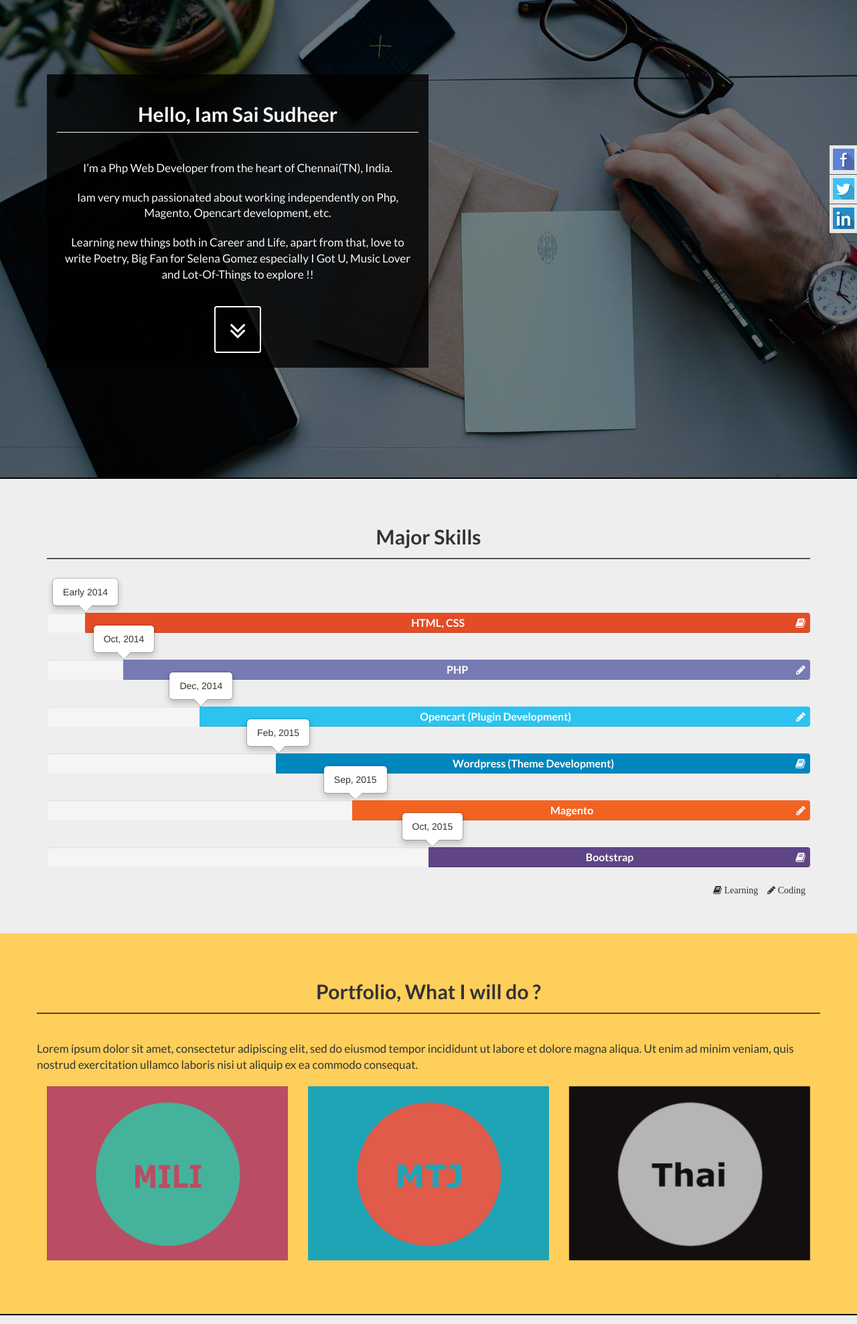
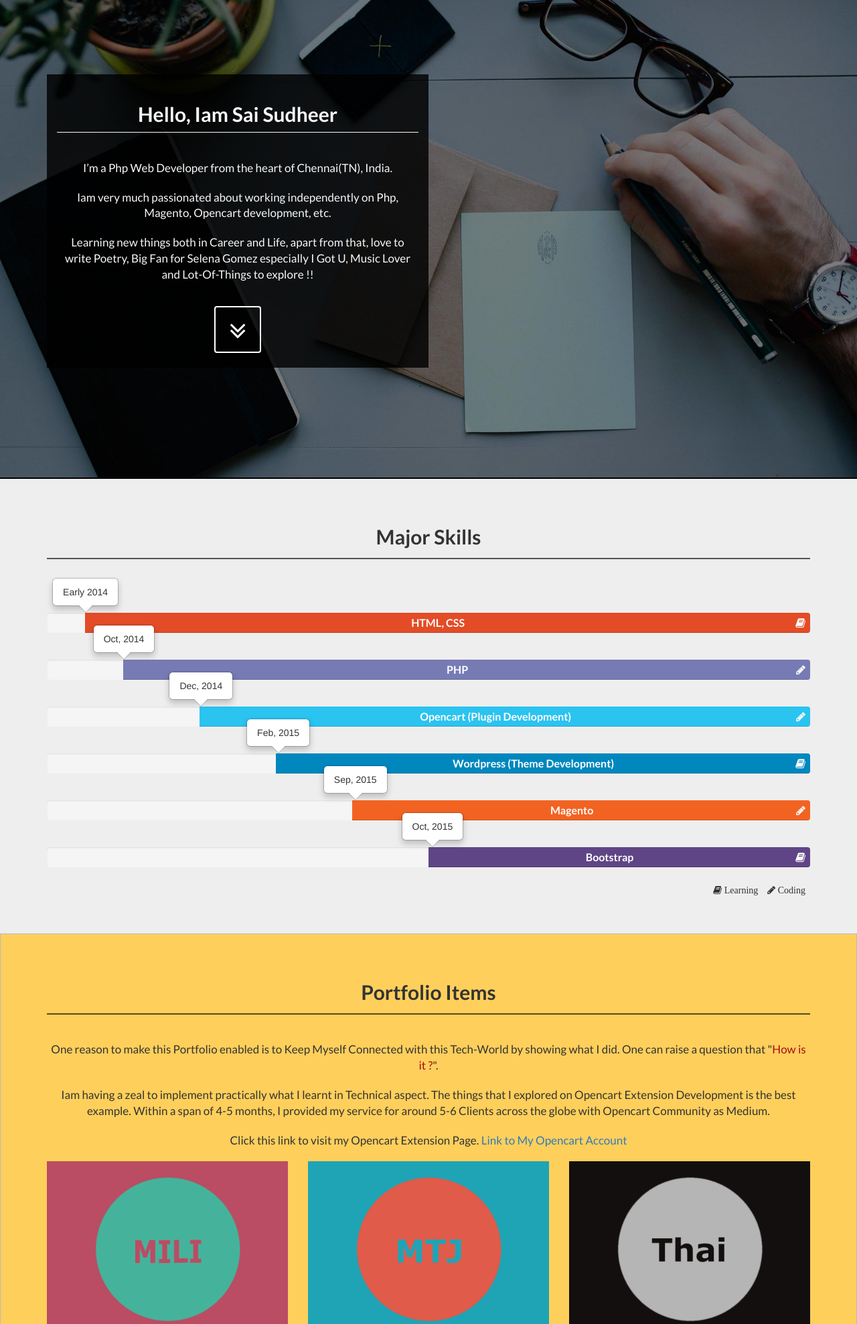
Before and after one commit to IamSaiSudheer/IamSaiSudheer, a PHP site: page / in a window 1280 px wide. Shown: the part 53-2030 px from the top of the page at 67% size. Run offline with PHP 8.4, Linux system fonts and the light colour scheme; some libraries are stand-ins or nearby versions.

Commit message:
Integrated the Portfolio Section fully and fixed some issues.

```diff
--- a/css/iamsaisudheer-style.css
+++ b/css/iamsaisudheer-style.css
@@ -536,3 +536,7 @@ li[data-position="90"] {
   opacity: 0;
   display: none;
 }
+.content-section-a {
+  position: relative;
+  border: 1px solid #BBB;
+}
--- a/index.html
+++ b/index.html
@@ -74,10 +74,19 @@
                                 <hr class="intro-divider">
                                 <p class="lead">I’m a Php Web Developer from the heart of Chennai(TN), India.</p>
                                 <p class="lead"> Iam very much passionated about working independently on Php, Magento, Opencart development, etc.</p>
+                                <div class="hidden-xs">
                                     <p class="lead">Learning new things both in Career and Life, apart from that, love to write Poetry, Big Fan for Selena Gomez especially I Got U, Music Lover and Lot-Of-Things to explore !!</p>
+                                </div>
+                                <div class="hidden-xs">
                                     <a href="#skills" class="btn btn-circle page-scroll">
                                         <i class="fa fa-angle-double-down animated"></i>
                                     </a>
+                                </div>
+                                <div class="visible-xs">
+                                    <a href="#skills">
+                                        <i class="fa fa-angle-double-down animated fa-3x"></i>
+                                    </a>
+                                </div>
                             </div>
                         </div>
                     </div>
@@ -166,11 +175,21 @@
             <div class="content-section-a">
                 <div class="container">
                     <div class="row">
-                        <h2 class="section-heading">Portfolio, What I will do ?</h2>
+                        <div class="col-lg-12">
+                            <h2 class="section-heading">Portfolio Items</h2>
                             <hr class="section-heading-spacer">
-                        <p class="lead">
-                            Lorem ipsum dolor sit amet, consectetur adipiscing elit, sed do eiusmod tempor incididunt ut labore et dolore magna aliqua. Ut enim ad minim veniam, quis nostrud exercitation ullamco laboris nisi ut aliquip ex ea commodo consequat.
+                            <p class="lead" style="text-align: center;">
+                                One reason to make this Portfolio enabled is to Keep Myself Connected with this Tech-World by showing what I did. One can raise a question that "<span class="fill-red">How is it ?</span>".
                             </p>
+
+                            <p class="lead" style="text-align: center;">
+                                Iam having a zeal to implement practically what I learnt in Technical aspect. The things that I explored on Opencart Extension Development is the best example. Within a span of 4-5 months, I provided my service for around 5-6 Clients across the globe with Opencart Community as Medium.
+                            </p>
+
+                            <p class="lead" style="text-align: center;">
+                                Click this link to visit my Opencart Extension Page. <a href="http://www.opencart.com/index.php?route=extension/extension&filter_username=IamSaiSudheer" target="_blank">Link to My Opencart Account</a>
+                            </p>
+                        </div>
                     </div>
 
                     <div class="row">
@@ -214,9 +233,6 @@
         <div class="content-section-b">
             <div class="container">
                 <div class="row">
-                    <h2 class="section-heading">Testimonials</h2>
-                    <hr class="section-heading-spacer">
-
                     <div class="col-md-12">
                         <div class="carousel slide" data-ride="carousel" id="quote-carousel">
                             <!-- Bottom Carousel Indicators -->
@@ -355,7 +371,7 @@
             <div class="container">
                 <div class="row">
                     <div class="col-lg-12 content-align">
-                        <div class="col-lg-6 col-lg-push-6">
+                        <div class="col-lg-4">
                             <ul class="list-inline">
                                 <li>
                                     <a href="#">Home</a>
@@ -374,7 +390,20 @@
                                 </li>
                             </ul>
                         </div>
-                        <div class="col-lg-6 col-lg-pull-6">
+                        <div class="col-lg-4">
+                            <a href="https://www.facebook.com/nekkanti.saisudheer" target="_blank">
+                                <span style="padding: 0px 3px 0px 3px;"><i class="fa fa-facebook fa-lg" aria-hidden="true"></i></span>
+                            </a>
+
+                            <a href="https://twitter.com/nekkanti_sri9" target="_blank">
+                                <span style="padding: 0px 3px 0px 3px;"><i class="fa fa-twitter fa-lg" aria-hidden="true"></i></span>
+                            </a>
+
+                            <a href="https://www.linkedin.com/in/saisudheernekkanti" target="_blank">
+                                <span style="padding: 0px 3px 0px 3px;"><i class="fa fa-linkedin fa-lg" aria-hidden="true"></i></span>
+                            </a>
+                        </div>
+                        <div class="col-lg-4">
                             <p class="copyright">&copy; Copyright 2016, IamSaiSudheer</p>
                         </div>
                     </div>
@@ -404,11 +433,11 @@
                                 </div>
 
                                 <div class="col-md-8 col-lg-8">
-                                    <p>
+                                    <p class="lead">
                                         MILI Store, a creative and unique eCommerce company from Hamburg which is in Germany. It is built on Opencart CMS eCommerce framework. They used the extension which is implemented by Me, downloadable from <a href="http://www.opencart.com/index.php?route=extension/extension/info&extension_id=23763&filter_username=ItsMeSai" target="_blank">Opencart Community</a>.
                                     </p>
 
-                                    <p>
+                                    <p class="lead">
                                         I gave my Support towards solve their issue. The issue is that, they are using a custom Opencart theme. The theme is overriding the Default Extension code structure. I made changes to the Custom Extension and fixed that issue.
                                     </p>
 
@@ -452,9 +481,13 @@
                                 <h2><a href="https://www.mtjcart.com/" target="_blank">MTJ Cart.com</a>, Gujarat(India)</h2>
                                 <hr class="section-heading-spacer">
                                 <img src="img/portfolio/Sellers-MTJCart.png" class="img-responsive img-centered" alt="">
-                                <p>The <a href="https://www.mtjcart.com/" target="_blank">MTJCart.com</a> is an Indian based eCommerce shopping site. It is built on Opencart CMS eCommerce framework. These guys came up with a small requirement i.e., they are looking for a <a href="http://www.opencart.com/index.php?route=extension/extension/info&extension_id=22947&filter_username=ItsMeSai" target="_blank">Notification of Seller not approved</a>, on Multimerch System.</p>
+                                <p class="lead">
+                                    The <a href="https://www.mtjcart.com/" target="_blank">MTJCart.com</a> is an Indian based eCommerce shopping site. It is built on Opencart CMS eCommerce framework. These guys came up with a small requirement i.e., they are looking for a <a href="http://www.opencart.com/index.php?route=extension/extension/info&extension_id=22947&filter_username=ItsMeSai" target="_blank">Notification of Seller not approved</a>, on Multimerch System.
+                                </p>
 
-                                <p>I implemented that admin feature with the help of OCMOD flavour. You can view the sample image attached above in this post.</p>
+                                <p class="lead">
+                                    I implemented that admin feature with the help of OCMOD flavour. You can view the sample image attached above in this post.
+                                </p>
 
                                 <ul class="list-inline item-details">
                                     <li>Client:
@@ -468,7 +501,6 @@
                                         <strong>Opencart Plugin Developement</strong>
                                     </li>
                                 </ul>
-                                <button type="button" class="btn btn-default" data-dismiss="modal"><i class="fa fa-times"></i> Close</button>
                             </div>
                         </div>
                     </div>
@@ -491,8 +523,14 @@
                                 <h2>ThaibyNature.com, Thailand</h2>
                                 <hr class="section-heading-spacer">
 
-                                <p>ThaibyNature.com, is an eCommerce shopping site especially from Thailand itself. That online shop is built on Opencart CMS eCommerce framework.</p>
-                                <p>The requirement is to implement an extension which results in displaying the manufacturer name under the Product label in all possible product layouts with the help of OCMOD option.</p>
+                                <p class="lead">
+                                    ThaibyNature.com, is an eCommerce shopping site especially from Thailand itself. That online shop is built on Opencart CMS eCommerce framework.
+                                </p>
+
+                                <p class="lead">
+                                    The requirement is to implement an extension which results in displaying the manufacturer name under the Product label in all possible product layouts with the help of OCMOD option.
+                                </p>
+
                                 <ul class="list-inline item-details">
                                     <li>Client:
                                         <strong>ThaibyNature.com</strong>
@@ -519,7 +557,7 @@
         </div>
 
         <!-- Sticky Social Sidebar Widget Section -->
-        <div class="sticky-container">
+        <!-- <div class="sticky-container">
             <ul class="sticky">
                 <li>
                     <img width="32" height="32" title="" alt="" src="img/social-sticky/fbIcon.png" />
@@ -540,7 +578,7 @@
                     </a>
                 </li>
             </ul>
-        </div>
+        </div> -->
 
 
         <!-- Javascript files are placed at bottom here -->
@@ -552,7 +590,7 @@
             $(document).ready(function() {
               //carousel options
               $('#quote-carousel').carousel({
-                pause: true, interval: 60000,
+                pause: true, interval: 4000,
               });
             });
 
```
Lines whose indentation alone changed are shown as unchanged.
